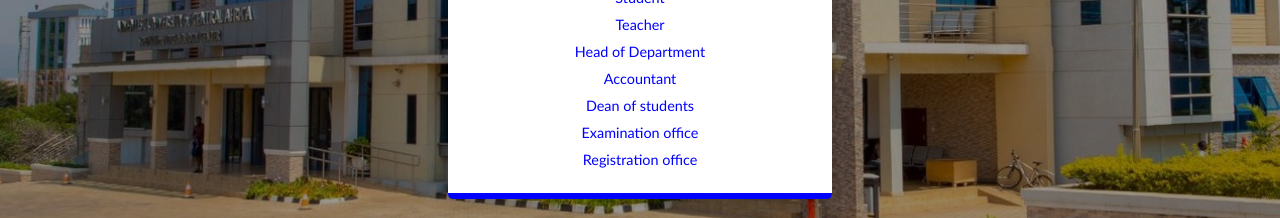
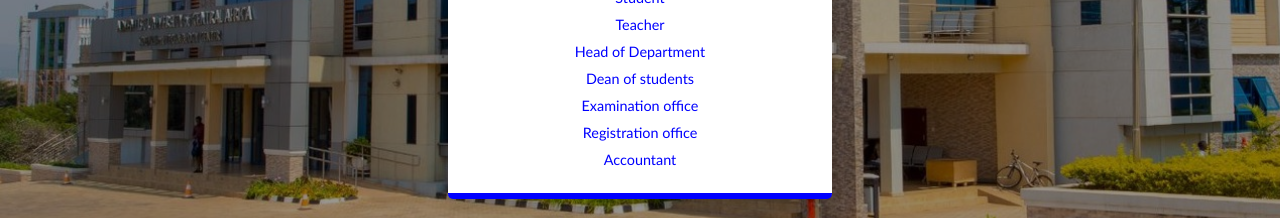
Before and after one commit to hirwajeaneric/Smart-System-For-Make-Up-Exam-Claims__Fontend, a React (Vite) app: page / in a window 1280 px wide. Shown: the part 426-644 px from the top of the page. Built offline with nearby package versions, Linux system fonts and the light colour scheme; no server answers.

Commit message:
Refactoring

```diff
--- a/src/pages/HomePage.jsx
+++ b/src/pages/HomePage.jsx
@@ -23,12 +23,11 @@ const HomePage = () => {
                             <Link style={{ color: 'blue', textDecoration: 'none', fontSize:'90%' }} target='_blank' to={'/student/auth/signin'}>Student</Link>
                             <Link style={{ color: 'blue', textDecoration: 'none', fontSize:'90%' }} target='_blank' to={'/teacher/auth/signin'}>Teacher</Link>
                             <Link style={{ color: 'blue', textDecoration: 'none', fontSize:'90%' }} target='_blank' to={'/hod/auth/signin'}>Head of Department</Link>
-                            <Link style={{ color: 'blue', textDecoration: 'none', fontSize:'90%' }} target='_blank' to={'/accountant/auth/signin'}>Accountant</Link>
                             <Link style={{ color: 'blue', textDecoration: 'none', fontSize:'90%' }} target='_blank' to={'/dos/auth/signin'}>Dean of students</Link>
                             <Link style={{ color: 'blue', textDecoration: 'none', fontSize:'90%' }} target='_blank' to={'/examinationoffice/auth/signin'}>Examination office</Link>
                             <Link style={{ color: 'blue', textDecoration: 'none', fontSize:'90%' }} target='_blank' to={'/registration/auth/signin'}>Registration office</Link>
+                            <Link style={{ color: 'blue', textDecoration: 'none', fontSize:'90%' }} target='_blank' to={'/accountant/auth/signin'}>Accountant</Link>
                         </VerticallyFlexGapContainer>
-
                     </VerticallyFlexGapContainer>
                 </AuthenticationFormContainer>
             </HorizontallyFlexSpaceBetweenContainer>
```
